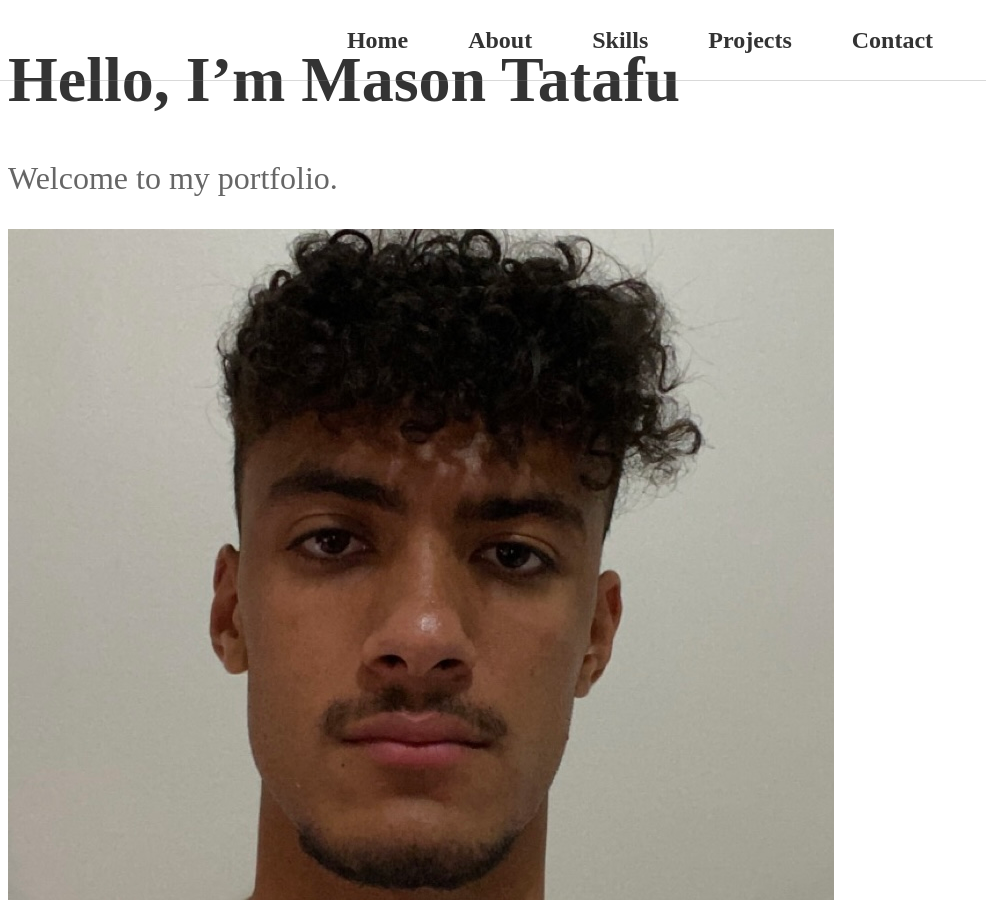
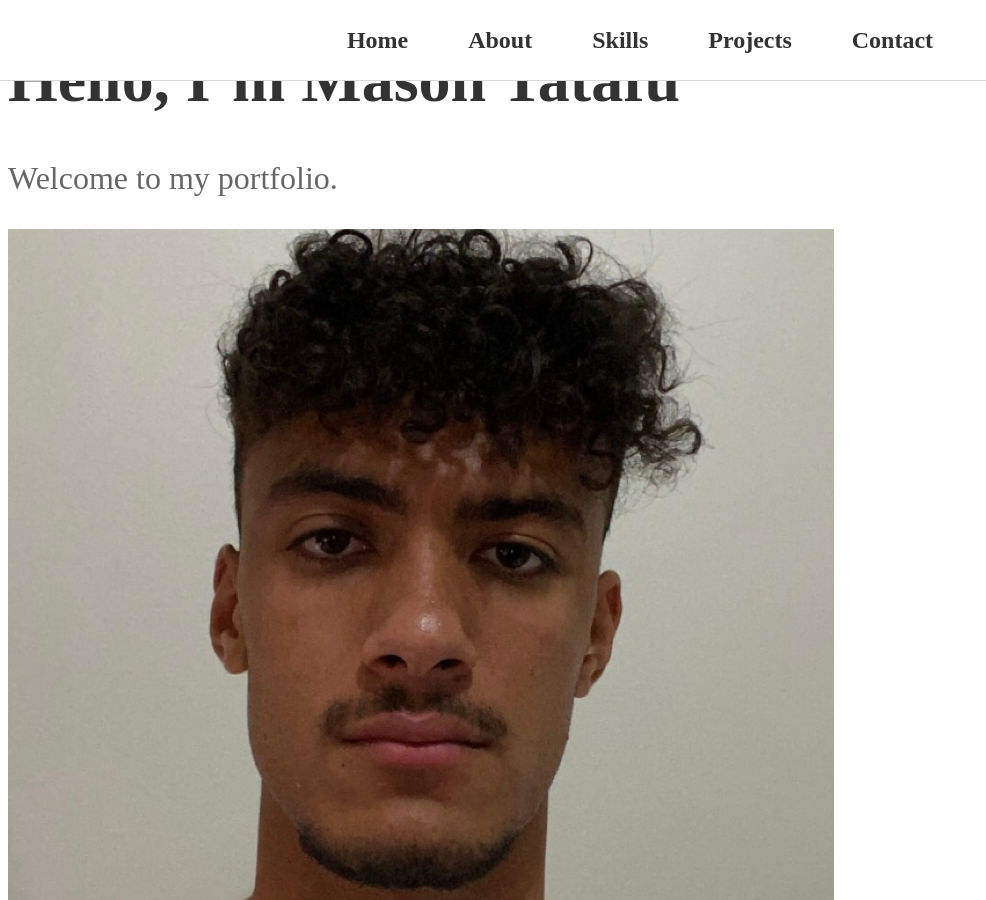
Before and after one commit to masontatafu/masontatafu.github.io, a Jekyll site: the page built from index.md, in a window 1280 px wide and 900 px high. Shown: the whole window, without its empty margins (0-986 px from the left). Built offline with Jekyll 4.4.1, drawn with Linux system fonts in a browser that asks for light colours.

Commit message:
Update style.css

```diff
--- a/assets/style.css
+++ b/assets/style.css
@@ -1,6 +1,6 @@
 /* ===== NAVIGATION BAR STYLES ===== */
 nav {
-    background-color: transparent; /* Blue background */
+    background-color: white; /* Blue background */
     height: 80px; /* Vertical padding */
     width: 100%; /* Full width */
     position: fixed; /* Fix it to the top of the page */
@@ -63,7 +63,7 @@ h1 {
     align-items: center; /* Center elements vertically */
     justify-content: space-between; /* Space out text and image */
     min-height: 100vh;
-    margin-top: 100px;
+    margin-top: 80px;
 
 }
 
@@ -115,4 +115,5 @@ body {
     align-items: center; /* Centers everything vertically */
     justify-content: center;
     height: 100vh; /* Full screen height */
+    overflow: hidden;
 }
```
